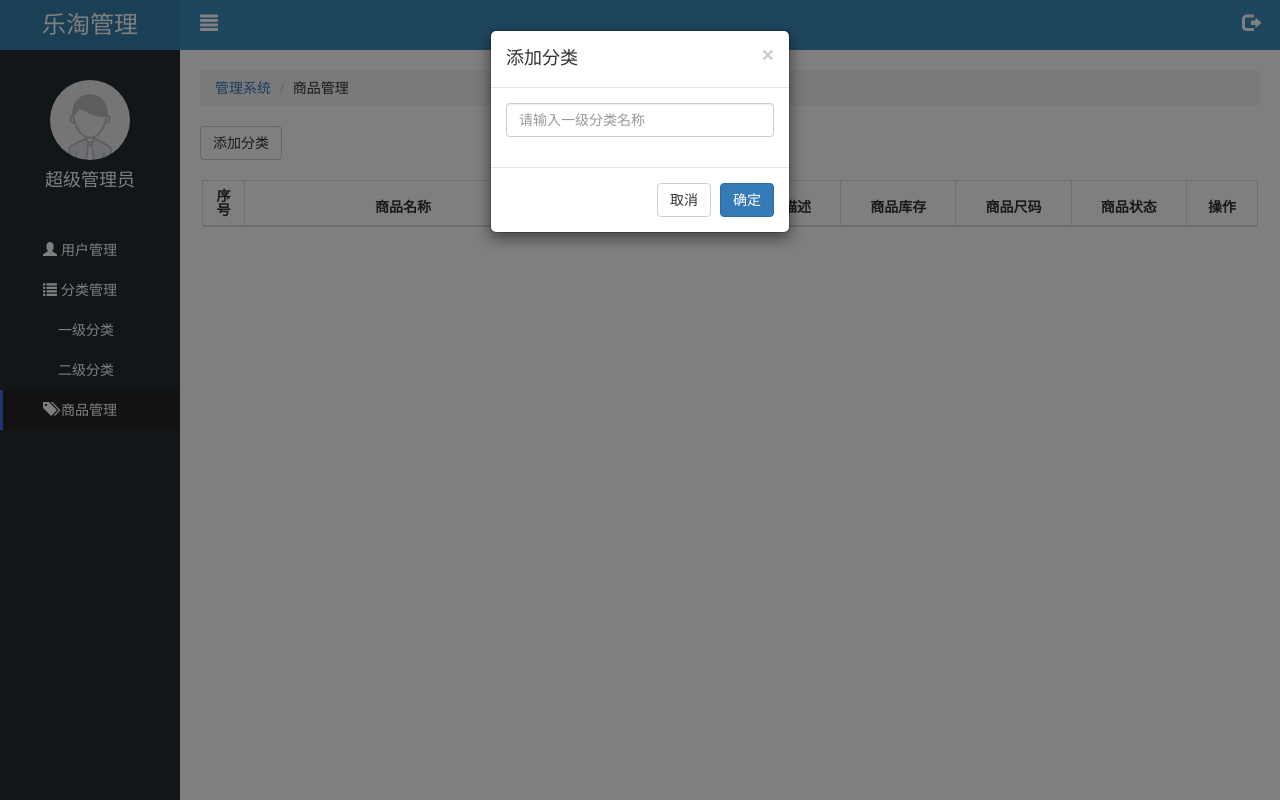
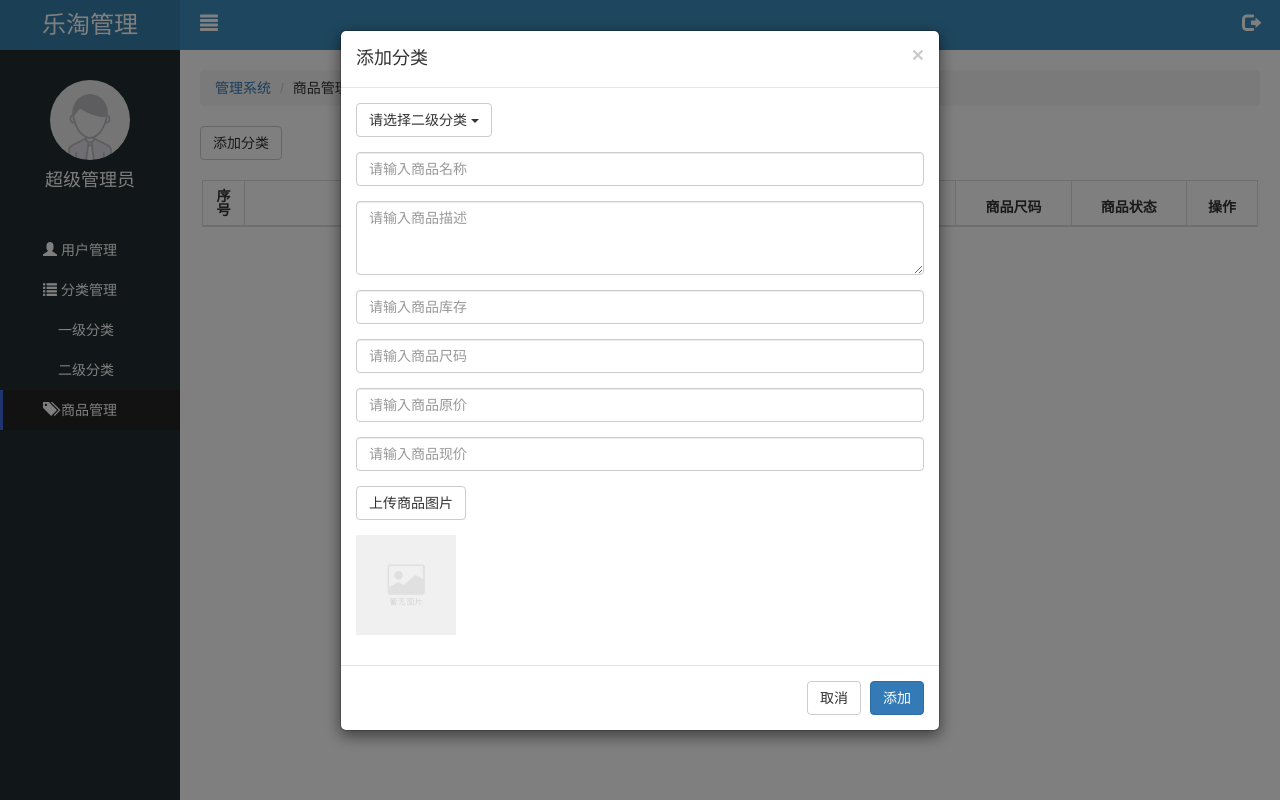
Before and after one commit to dql521/letao, a website: page public/admin/product.html in a window 1280 px wide. Both pictures are taken after a click on the button "添加分类". Drawn offline with nearby package versions, Linux system fonts and the light colour scheme; files that its build step writes are made by us from their sources; no server answers.

Commit message:
商品管理页面样式完成

```diff
--- a/public/admin/product.html
+++ b/public/admin/product.html
@@ -1,5 +1,6 @@
 <!DOCTYPE html>
 <html lang="en">
+
 <head>
   <meta charset="UTF-8">
   <meta name="viewport" content="width=device-width, initial-scale=1.0">
@@ -108,21 +109,59 @@
 
   <!-- 添加模态框 -->
   <div class="modal fade addModal" tabindex="-1" role="dialog">
-    <div class="modal-dialog modal-sm" role="document">
+    <div class="modal-dialog modal-md" role="document">
       <div class="modal-content">
         <div class="modal-header">
-          <button type="button" class="close" data-dismiss="modal" aria-label="Close"><span aria-hidden="true">&times;</span></button>
+          <button type="button" class="close" data-dismiss="modal" aria-label="Close"><span
+              aria-hidden="true">&times;</span></button>
           <h4 class="modal-title">添加分类</h4>
         </div>
         <form>
           <div class="modal-body">
             <div class="form-group">
-                <input type="text" class="form-control" name="categoryName" placeholder="请输入一级分类名称">
+              <div class="dropdown">
+                <button class="btn btn-default dropdown-toggle" type="button" data-toggle="dropdown">
+                  <span id="dropdownText">请选择二级分类</span>
+                  <span class="caret"></span>
+                </button>
+                <ul class="dropdown-menu">
+                  <!-- 模板引擎 -->
+                </ul>
+              </div>
+              <input type="hidden" name="categoryId">
+            </div>
+            <div class="form-group">
+              <input type="text" class="form-control" name="proName" placeholder="请输入商品名称">
+            </div>
+            <div class="form-group">
+              <textarea class="form-control" rows="3" name="proDesc" placeholder="请输入商品描述"></textarea>
+            </div>
+            <div class="form-group">
+              <input type="text" class="form-control" name="num" placeholder="请输入商品库存">
+            </div>
+            <div class="form-group">
+              <input type="text" class="form-control" name="size" placeholder="请输入商品尺码">
+            </div>
+            <div class="form-group">
+              <input type="text" class="form-control" name="oldPrice" placeholder="请输入商品原价">
+            </div>
+            <div class="form-group">
+              <input type="text" class="form-control" name="price" placeholder="请输入商品现价">
+            </div>
+            <div class="form-group">
+              <label for="fileupload" class="btn btn-default">上传商品图片
+              </label>
+              <input type="file" name="pic1" id="fileupload" data-url="/category/addSecondCategoryPic"
+                style="display: none;">
+            </div>
+            <div class="form-group imgBox">
+              <img src="images/none.png" width="100" alt="">
+              <input type="hidden" name="brandLogo">
             </div>
           </div>
           <div class="modal-footer">
             <button type="button" class="btn btn-default" data-dismiss="modal">取消</button>
-            <button type="submit" class="btn btn-primary">确定</button>
+            <button type="submit" class="btn btn-primary addBtn">添加</button>
           </div>
         </form>
       </div>
@@ -155,6 +194,8 @@
   <script src="lib/artTemplate/template-web.js"></script>
   <script src="lib/bootstrap-paginator/bootstrap-paginator.min.js"></script>
   <script src="lib/bootstrap-validator/js/bootstrapValidator.min.js"></script>
+  <script src="lib/jquery-fileupload/jquery.ui.widget.js"></script>
+  <script src="lib/jquery-fileupload/jquery.fileupload.js"></script>
   <script src="js/common.js"></script>
   <script src="js/product.js"></script>
   <script type="text/html" id="tpl">
@@ -178,6 +219,11 @@
     </tr>
     {{/each}}
   </script>
+  <script type="text/html" id="tpl2">
+    {{each rows v i}}
+    <li><a href="javascript:;" data-id="{{v.id}}">{{v.categoryName}}</a></li>
+    {{/each}}
+  </script>
 
 </body>
 
```
Lines whose indentation alone changed are shown as unchanged.
